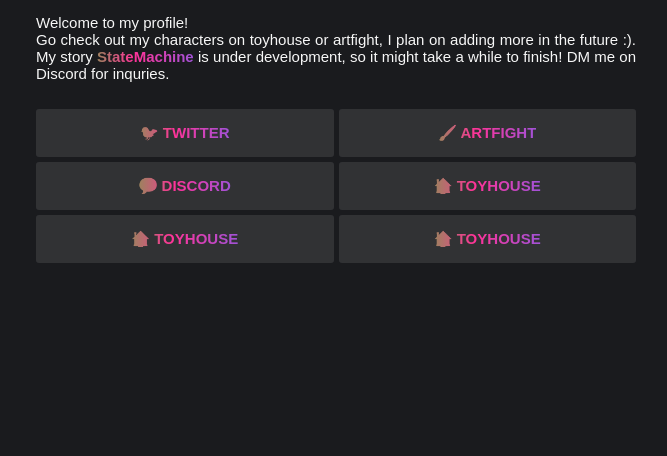
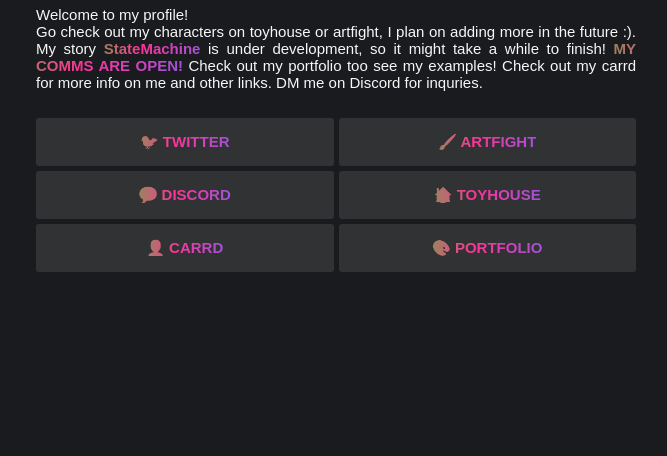
Before and after one commit to JuliePlays/julieplays.github.io, a plain HTML site: page index.html in a window 1280 px wide. Shown: the part 344-800 px from the top of the page, without its empty margins (304-971 px from the left). Drawn offline with Linux system fonts and the light colour scheme; a small style sheet from the web is missing; a web font is replaced by a local one.

Commit message:
Update index.html

```diff
--- a/index.html
+++ b/index.html
@@ -465,7 +465,7 @@ font-style: italic;
 						</div>
 						<div id='occ-fulldesc'>
 							She/Her - <b class='rainbow_text_animated2'>Bisexual</b><br /><br />
-							Welcome to my profile!<br /> Go check out my characters on toyhouse or artfight, I plan on adding more in the future :). My story <b class='rainbow_text_animated2'>StateMachine</b> is under development, so it might take a while to finish! DM me on Discord for inquries.
+							Welcome to my profile!<br /> Go check out my characters on toyhouse or artfight, I plan on adding more in the future :). My story <b class='rainbow_text_animated2'>StateMachine</b> is under development, so it might take a while to finish! <b class='rainbow_text_animated2'>MY COMMS ARE OPEN!</b> Check out my portfolio too see my examples! Check out my carrd for more info on me and other links. DM me on Discord for inquries.
 
 							<br /><br />
 						</div>
@@ -482,11 +482,11 @@ font-style: italic;
 							<a class='occ-btn occ-mint-btn' href='https://toyhou.se/~account/css/edit/18017'>
 								<div class='occ-btn-txt'><b class='rainbow_text_animated2'>🏠 TOYHOUSE</b></div>
 
-							<a class='occ-btn occ-mint-btn' href='https://toyhou.se/~account/css/edit/18017'>
-								<div class='occ-btn-txt'><b class='rainbow_text_animated2'>🏠 TOYHOUSE</b></div>
+							<a class='occ-btn occ-mint-btn' href='https://julieplays.carrd.co'>
+								<div class='occ-btn-txt'><b class='rainbow_text_animated2'>👤 CARRD</b></div>
 
-							<a class='occ-btn occ-mint-btn' href='https://toyhou.se/~account/css/edit/18017'>
-								<div class='occ-btn-txt'><b class='rainbow_text_animated2'>🏠 TOYHOUSE</b></div>
+							<a class='occ-btn occ-mint-btn' href=''>
+								<div class='occ-btn-txt'><b class='rainbow_text_animated2'>🎨 PORTFOLIO</b></div>
 							</a>
 
 						</div>
```
